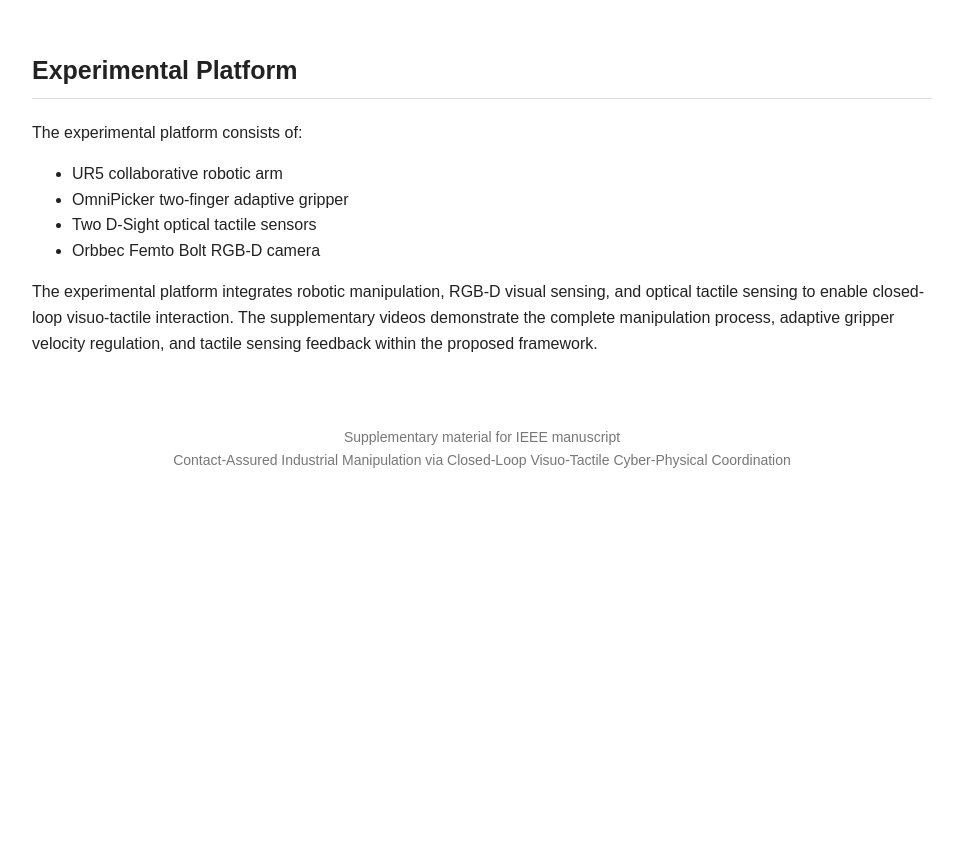
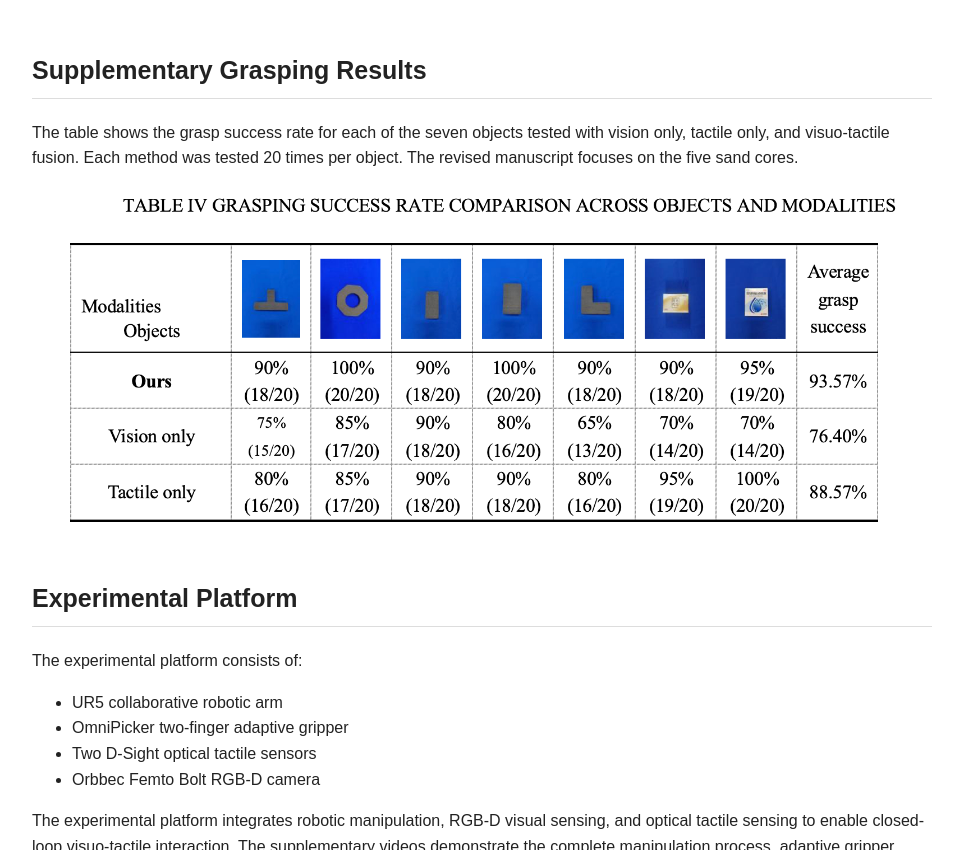
Before and after one commit to Cc214214/VTF-Closed-Loop-Grasping, a plain HTML site: page index.html in a window 1280 px wide. Shown: the part 2307-3157 px from the top of the page, without its empty margins (158-1121 px from the left). Before the commit the page ends 2818 px from the top, so only its background shows below. Drawn offline with Linux system fonts and the light colour scheme.

Commit message:
Add files via upload

```diff
--- a/index.html
+++ b/index.html
@@ -233,6 +233,13 @@ Your browser does not support the video tag.
 
 
 
+<section class="section" id="supplementary-grasping-results" aria-labelledby="grasping-results-heading">
+<h2 id="grasping-results-heading">Supplementary Grasping Results</h2>
+<p>The table shows the grasp success rate for each of the seven objects tested with vision only, tactile only, and visuo-tactile fusion. Each method was tested 20 times per object. The revised manuscript focuses on the five sand cores.</p>
+<a href="./TABLE%20IV%20GRASPING%20SUCCESS%20RATE%20COMPARISON%20ACROSS%20OBJECTS%20AND%20MODALITIES.png"><img src="./TABLE%20IV%20GRASPING%20SUCCESS%20RATE%20COMPARISON%20ACROSS%20OBJECTS%20AND%20MODALITIES.png" alt="Grasping results for seven objects" style="display:block; max-width:100%; height:auto;"></a>
+</section>
+
+
 <div class="section">
 
 
```
